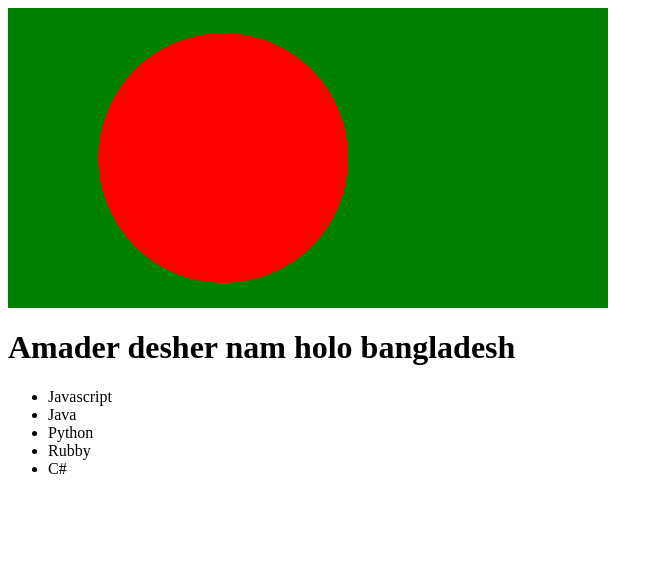
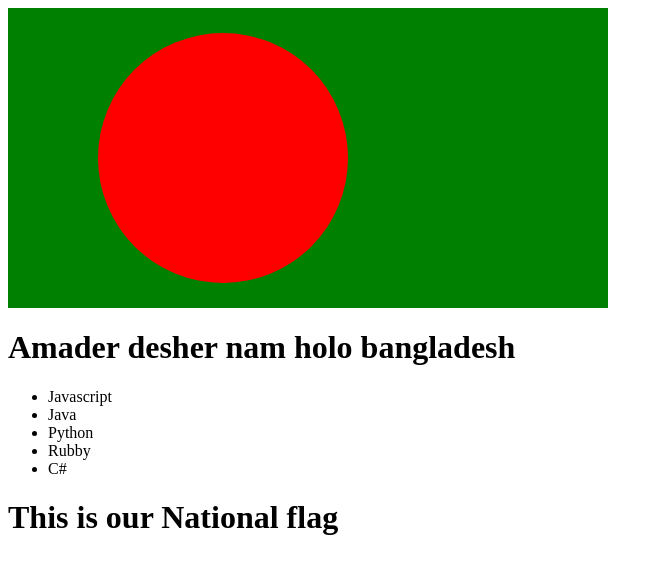
Before and after one commit to yousufweb2k/National-flag, a plain HTML site: page index.html in a window 1280 px wide. Shown: the whole page, without its empty margins (0-663 px from the left). Drawn offline with Linux system fonts and the light colour scheme.

Commit message:
I added a h1 tag here

```diff
--- a/index.html
+++ b/index.html
@@ -20,5 +20,6 @@
       <li>Rubby</li>
       <li>C#</li>
     </ul>
+    <h1>This is our National flag</h1>
   </body>
 </html>
```
